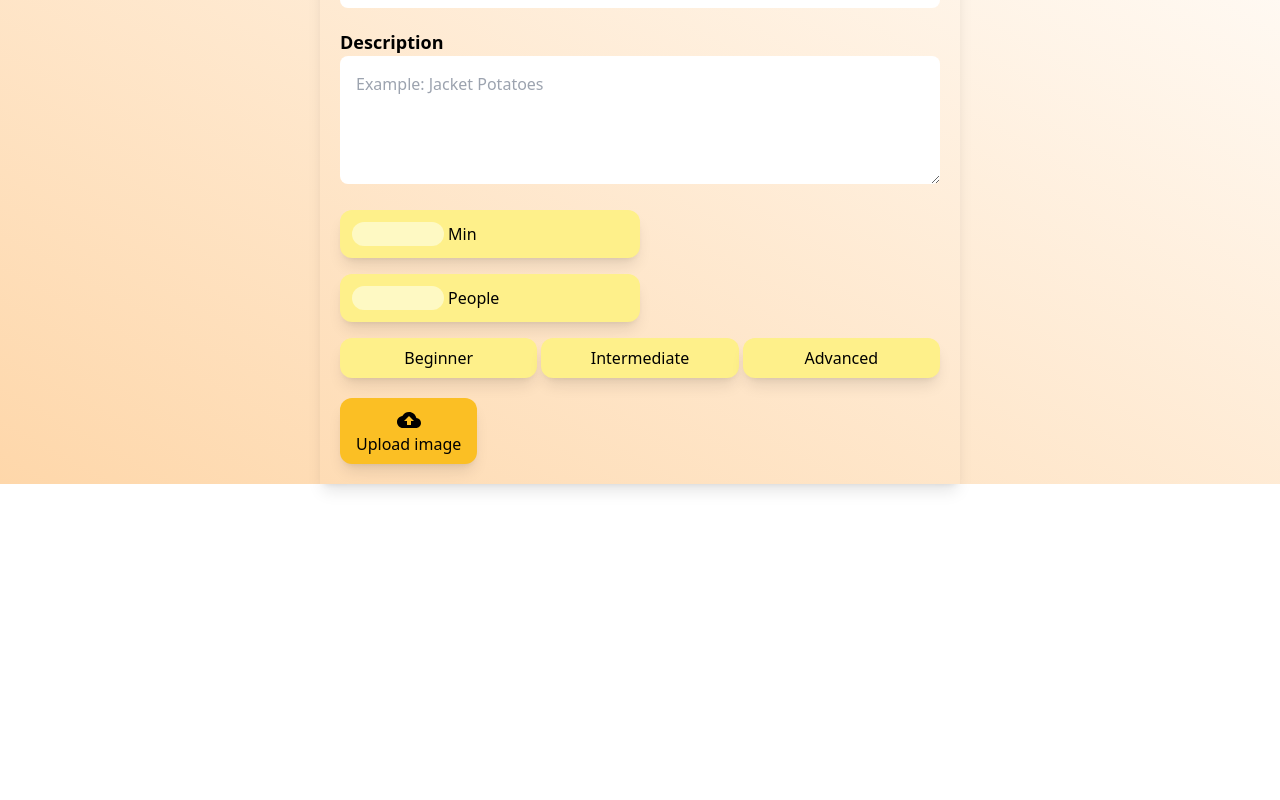
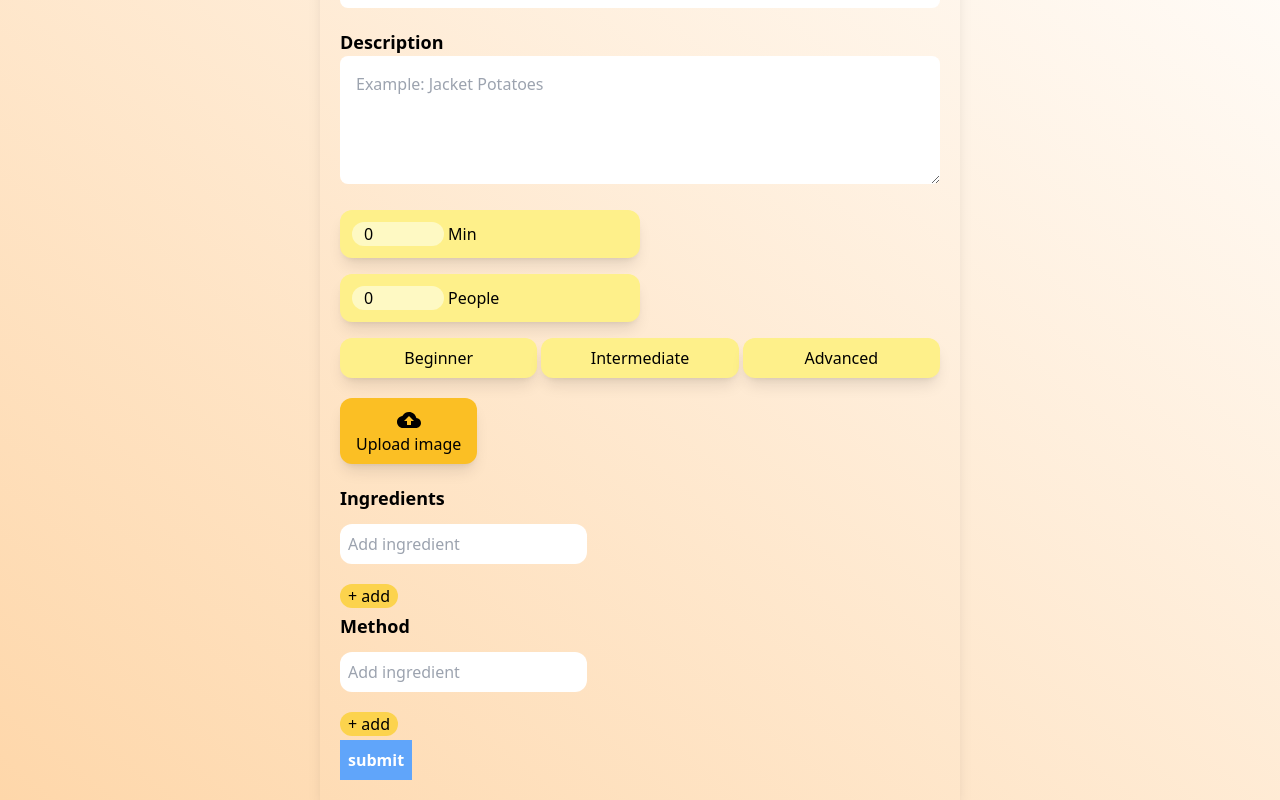
Before and after one commit to Nikisho/foodBlog, a React (Vite) app: page /submit in a window 1280 px wide. Shown: the part 216-1016 px from the top of the page. Before the commit the page ends 800 px from the top, so only its background shows below. Built offline with nearby package versions, Linux system fonts and the light colour scheme.

Commit message:
finished submit page

```diff
--- /dev/null
+++ b/firebase.ts
@@ -0,0 +1,23 @@
+// Import the functions you need from the SDKs you need
+import { initializeApp } from "firebase/app";
+import { getFirestore } from "firebase/firestore";
+import { getStorage } from "firebase/storage"
+// TODO: Add SDKs for Firebase products that you want to use
+// https://firebase.google.com/docs/web/setup#available-libraries
+
+// Your web app's Firebase configuration
+const firebaseConfig = {
+  apiKey: "AIzaSyB5ka0NqUswm6Gu8xdMB8C957LdplV4jus",
+  authDomain: "foodblog-9f79c.firebaseapp.com",
+  projectId: "foodblog-9f79c",
+  storageBucket: "foodblog-9f79c.appspot.com",
+  messagingSenderId: "47009805654",
+  appId: "1:47009805654:web:48ee261d9fd45949e992f7"
+};
+
+// Initialize Firebase
+const app = initializeApp(firebaseConfig);
+const db = getFirestore(app);
+const storage = getStorage(app);
+
+export  {db, storage};
--- a/src/pages/home/RecipePosts.tsx
+++ b/src/pages/home/RecipePosts.tsx
@@ -1,18 +1,17 @@
+import { collection, getDocs} from "firebase/firestore";
 import { useEffect, useState } from "react";
+import { db } from "../../../firebase";
 
 function RecipePosts() {
-    const cards = [
-        {link:'https://cdn.pickuplimes.com/cache/6c/6c/6c6ce42cc549d2cb368e59424388cf36.jpg',id: 1},
-        {link:'https://cdn.pickuplimes.com/cache/27/e0/27e0bfb15307055938ff0d8fcea00068.jpg',id: 2},
-        {link:'https://cdn.pickuplimes.com/cache/ac/bf/acbfed5589d3a3b96884a491687566f7.jpg',id: 3},
-        {link:'https://cdn.pickuplimes.com/cache/21/18/211886ca12104607a8c71a3bcef87960.jpg',id: 4},
-        {link:'https://cdn.pickuplimes.com/cache/6c/6c/6c6ce42cc549d2cb368e59424388cf36.jpg',id: 5},
-        {link:'https://cdn.pickuplimes.com/cache/27/e0/27e0bfb15307055938ff0d8fcea00068.jpg',id: 6},
-        {link:'https://cdn.pickuplimes.com/cache/ac/bf/acbfed5589d3a3b96884a491687566f7.jpg',id: 7},
-        {link:'https://cdn.pickuplimes.com/cache/21/18/211886ca12104607a8c71a3bcef87960.jpg',id: 8},
-
-    ];
-
+    const [recipes, setRecipes] = useState<any>([]);
+    const fetchRecipes = async () => {
+        const querySnapshot = await getDocs(collection(db, "recipes"));
+        const recipesList = querySnapshot.docs.map(doc => ({
+            id: doc.id,
+            ...doc.data()
+        }));
+        setRecipes(recipesList);
+    }
     const [opacityTImer, setOpacityTimer] = useState<boolean>(false);
     const delay = (ms: number) => new Promise(res => setTimeout(res, ms));
 
@@ -20,9 +19,10 @@ function RecipePosts() {
         await delay(500);
         setOpacityTimer(true)
     };
-
+    console.log(recipes)
     useEffect(() => {
-        changeOpactity()
+        changeOpactity();
+        fetchRecipes();
     }, []);
 
     return (
@@ -34,11 +34,11 @@ function RecipePosts() {
          overflow-y-auto
          ${opacityTImer ? 'opacity-100' : 'opacity-0'}
          `}>
-            {cards?.map((card) => (
-                <a className="transition duration-700 hover:scale-105 p-0 xl:p-6" href={`/recipe/${card.id}`}>
-                    <img className="rounded-xl" style={{ borderRadius: 10 }} src={card.link} />
+            {recipes?.map((recipe: any) => (
+                <a className="transition duration-700 hover:scale-105 p-0 xl:p-6" href={`/recipe/${recipe.id}`}>
+                    <img className="rounded-xl lg:w-52" style={{ borderRadius: 10, objectFit:"fill" }} src={recipe.imageUrl} />
                     <p className="font-serif text-lg px-1">
-                        Filo tart
+                        {recipe.title}
                     </p>
                 </a>
             ))}
--- a/src/pages/recipe/Ingredients.tsx
+++ b/src/pages/recipe/Ingredients.tsx
@@ -1,31 +1,26 @@
 import React from 'react'
 
 interface IngredientsProps {
-    ingredients: {
-        name: String
-        subIngredients: Array<string>
-    }[]
+    ingredients: string[]
 }
 
-const Ingredients: React.FC<IngredientsProps> =  ({ingredients}) => {
+const Ingredients: React.FC<IngredientsProps> = ({ ingredients }) => {
     return (
         <div className='space-y-5 mt-5 '>
             <p className='text-4xl font-semibold'>Ingredients</p>
+            <ul className='list-disc list-inside indent-5 '>
             {
-               ingredients.map((ingredient) => (
+                ingredients.map((ingredient) => (
                     <div key={ingredients.indexOf(ingredient)}>
-                        <p className='text-xl font-semibold'>{ingredient.name}</p>
-                        <ul className='list-disc list-inside indent-5 '>
-                            {ingredient.subIngredients.map((subingredient) => (
-                                <li>
-                                    {subingredient}
-                                </li>
-                            ))}
-                        </ul>
+                        <li>
+                            {ingredient}
+                        </li>
                     </div>
                 ))
             }
-        </div>
+        </ul>
+
+        </div >
     )
 }
 
--- a/src/pages/submit/Submit.tsx
+++ b/src/pages/submit/Submit.tsx
@@ -1,24 +1,35 @@
-import { Input } from '@mui/material';
 import { useRef, useState } from 'react'
 import CloudUploadIcon from '@mui/icons-material/CloudUpload';
+import { db } from '../../../firebase';
+import { addDoc, collection, doc, setDoc } from 'firebase/firestore';
+import { getDownloadURL, getStorage, ref, uploadBytesResumable, uploadString } from 'firebase/storage';
 interface dataProps {
 	title: string | undefined;
 	description: string;
-	imageUrl: string;
+	imageUrl: any;
 	prepTime: number;
 	servingSize: number;
 	difficulty: string;
-	ingredients: {
-		name: string;
-		subIngredients: string[]
-	}[];
+	ingredients: string[];
 	steps: string[]
 }
 
 const Submit = () => {
-	const [data, setData] = useState<dataProps>();
+	const [data, setData] = useState<dataProps>({
+		ingredients: [],
+		steps: [],
+		title: '',
+		description: '',
+		imageUrl: null,
+		prepTime: 0,
+		servingSize: 0,
+		difficulty: '',
+	});
 	console.log(data)
 	const filePickerRef = useRef<HTMLInputElement>(null);
+	const [newIngredient, setNewIngredient] = useState<any>('');
+	const [newStep, setNewStep] = useState<any>('');
+
 
 	const handleChange = (e: any) => {
 		const { name, value } = e.target;
@@ -37,23 +48,96 @@ const Submit = () => {
 		}));
 	};
 
-	const uploadImageURL = async(e: any) => {
+	const uploadImageURL = async (e: any) => {
 		const reader = new FileReader();
 		if (e.target.files[0]) {
 			reader.readAsDataURL(e.target.files[0]);
+		}
+		reader.onload = (readerEvent: any) => {
 			setData((prevData: any) => ({
 				...prevData,
-				imageUrl: e.target.files[0]
+				imageUrl: readerEvent.target.result
 			}));
 		}
 	};
 
-	const handleSubmit = async () => {
+	const handleInputChange = (e: any) => {
+		setNewIngredient(e.target.value);
+	};
+
+	const handleInputChangeMethod = (e: any) => {
+		setNewStep(e.target.value);
+	};
+
+	const handleAddIngredient = () => {
+		if (newIngredient.trim() !== '') {
+			setData((prevData: any) => ({
+				...prevData,
+				ingredients: [
+					...prevData.ingredients,
+					newIngredient
+				]
+			}));
+			setNewIngredient('');
+		}
+	};
+	const handleAddStep = () => {
+		if (newStep.trim() !== '') {
+			setData((prevData: any) => ({
+				...prevData,
+				steps: [
+					...prevData.steps,
+					newStep
+				]
+			}));
+			setNewStep('');
+		}
+	};
+	const handleSubmit = async (e: any) => {
+		e.preventDefault();
+		if (!data) { return };
+		try {
+
+			await addDoc(collection(db, "recipes"), {
+				Method: data.steps,
+				description: data.description,
+				title: data.title,
+				difficulty: data.difficulty,
+				ingredients: data.ingredients,
+				prepTime: data.prepTime,
+				servingSize: data.servingSize
+			})
+				.then((document) => {
+					if (data.imageUrl) {
+						const storage = getStorage();
+						const storageRef = ref(storage, `${document.id}`);
+						const uploadTask = uploadString(storageRef, data.imageUrl, 'data_url');
+						const uploadTaskBytes = uploadBytesResumable(storageRef, data.imageUrl);
+						uploadTaskBytes.on(
+							'state_changed',
+							null,
+							(error) => console.error(error),
+							async () => {
+								await getDownloadURL(ref(storage, `${document.id}`)).then((url) => {
+									setDoc(doc(db, "recipes", document.id), {
+										imageUrl: url,
+										id: document.id
+									}, { merge: true })
+								})
+							}
+						)
+					};
+				})
+
+
+		} catch (error) {
+			throw error;
+		}
 
 	}
 
 	return (
-		<div className='space-y-5 h-auto w-full lg:w-1/2 p-5 shadow-lg '>
+		<div className=' space-y-5 h-auto w-full lg:w-1/2 p-5 shadow-lg overflow-y-scroll '>
 			<p className='text-3xl  font-semibold'>Recipe Details</p>
 
 
@@ -125,9 +209,71 @@ const Submit = () => {
 					accept="image/png, image/jpeg"
 					hidden
 				/>
-				<CloudUploadIcon/>
+				<CloudUploadIcon />
 				<p>Upload image</p>
 			</button>
+			<div className='flex flex-col space-y-20'>
+
+				<div>
+					<p className='font-semibold text-lg'>Ingredients</p>
+					<ul>
+
+						{
+							data?.ingredients?.map((ingredient: any) => (
+								<li>
+									{ingredient}
+								</li>
+							))
+						}
+					</ul>
+					<div className=" h-5 w-32 border-1 border-gray-400  rounded-lg">
+						<input
+							className='p-2 rounded-xl my-3'
+							type="text"
+							placeholder="Add ingredient"
+							value={newIngredient}
+							onChange={handleInputChange}
+						/>
+						<button className='px-2 rounded-full my-2 bg-amber-300' onClick={handleAddIngredient}>&#x2b; add</button>
+					</div>
+
+
+				</div>
+				<div className=''>
+					<p className='font-semibold text-lg'>Method</p>
+					<ul>
+
+						{
+							data?.steps?.map((step: any) => (
+								<li>
+									{step}
+								</li>
+							))
+						}
+					</ul>
+					<div className=" h-5 w-32 border-1 border-gray-400  rounded-lg">
+						<input
+							className='p-2 rounded-xl my-3'
+							type="text"
+							placeholder="Add ingredient"
+							value={newStep}
+							onChange={handleInputChangeMethod}
+						/>
+						<button
+							className='px-2 rounded-full my-2 bg-amber-300'
+							onClick={handleAddStep}>&#x2b; add</button>
+					</div>
+
+
+				</div>
+				<div>
+					<button
+						onClick={handleSubmit}
+						className='p-2 bg-blue-400 text-white font-semibold hover:scale-95 transition duration-500'>
+						submit
+					</button>
+				</div>
+			</div>
 		</div>
 	)
 }
```
Also changed, not shown: src/pages/recipe/Recipe.tsx (+31 -53 lines).
